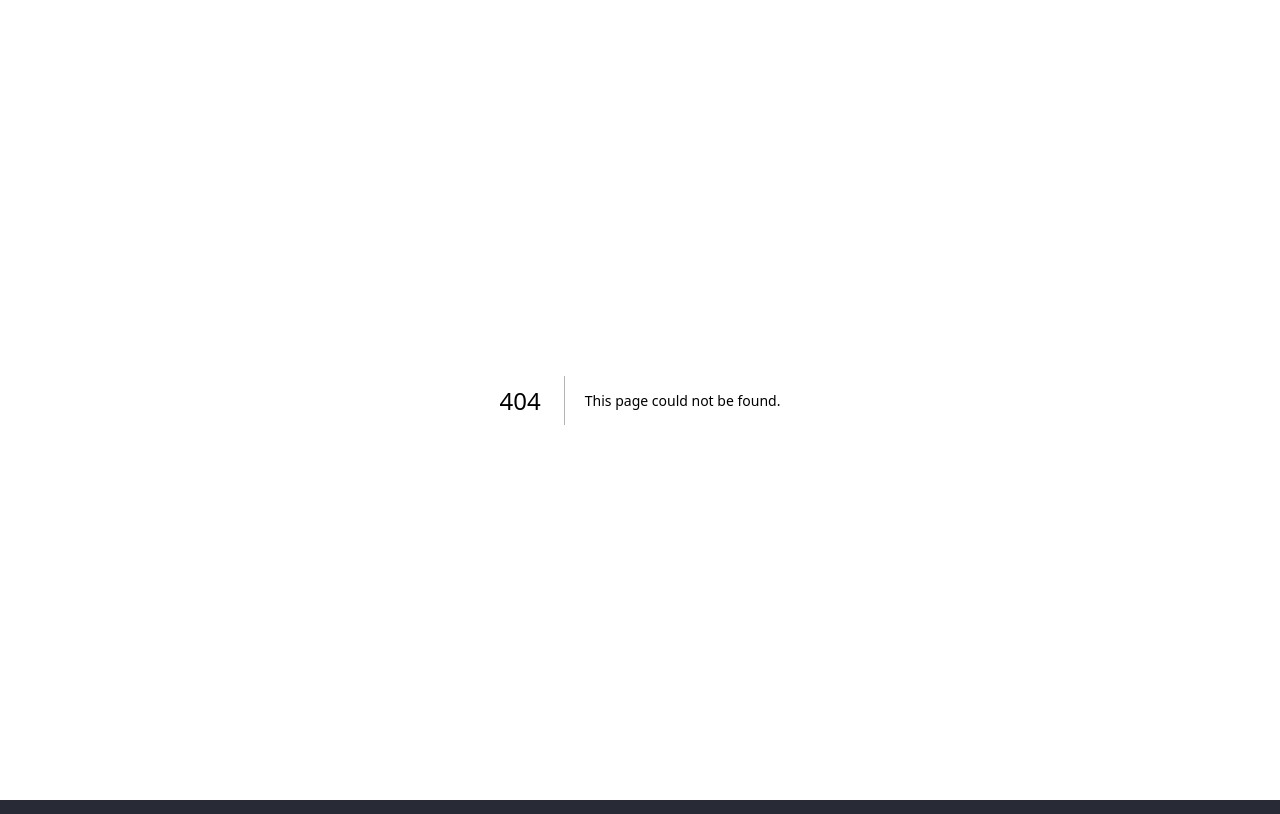
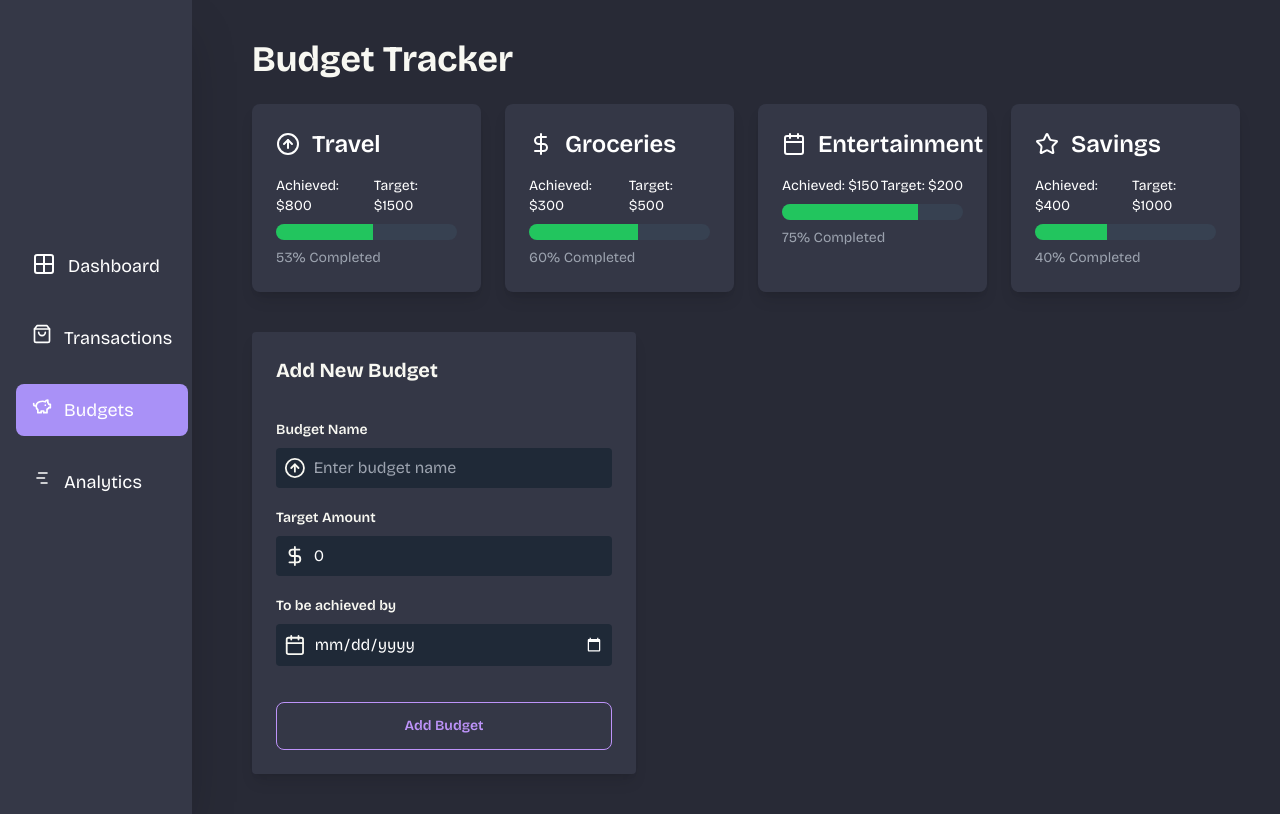
Before and after one commit to alvinbengeorge/expense-tracker, a Next.js app in the folder client/: page /dashboard/budgets in a window 1280 px wide. Before the commit this address had no page. Built offline with nearby package versions, Linux system fonts and the light colour scheme.

Commit message:
feat: add budgets

```diff
--- /dev/null
+++ b/client/app/dashboard/budgets/page.tsx
@@ -0,0 +1,101 @@
+"use client";
+import { useState } from "react";
+import { ArrowUpCircle, DollarSign, Calendar, Star } from "lucide-react";
+import { Progress } from "@radix-ui/react-progress";
+import Sidebar from "@/components/Sidebar";
+import BudgetForm from "@/components/BudgetForm";
+
+// Mock data for existing budgets
+const mockBudgets = [
+  {
+    id: 1,
+    name: "Travel",
+    target: 1500,
+    achieved: 800,
+    icon: <ArrowUpCircle />,
+  },
+  {
+    id: 2,
+    name: "Groceries",
+    target: 500,
+    achieved: 300,
+    icon: <DollarSign />,
+  },
+  {
+    id: 3,
+    name: "Entertainment",
+    target: 200,
+    achieved: 150,
+    icon: <Calendar />,
+  },
+  { id: 4, name: "Savings", target: 1000, achieved: 400, icon: <Star /> },
+];
+
+const BudgetPage = () => {
+  const [budgets, setBudgets] = useState(mockBudgets);
+  const [name, setName] = useState("");
+  const [target, setTarget] = useState<number>(0);
+  const [achieved, setAchieved] = useState<number>(0);
+
+  const handleSubmit = (e: React.FormEvent<HTMLFormElement>) => {
+    e.preventDefault();
+    const newBudget = {
+      id: budgets.length + 1,
+      name,
+      target,
+      achieved,
+      icon: <Star />, // Default icon, you can add an option to choose icons
+    };
+    setBudgets([...budgets, newBudget]);
+    setName("");
+    setTarget(0);
+    setAchieved(0);
+  };
+
+  return (
+    <div className="flex gap-5">
+      <Sidebar />
+      <div className="p-10 font-bricolage min-h-screen w-full">
+        <h1 className="text-4xl font-bold mb-6">Budget Tracker</h1>
+        <div className="grid grid-cols-1 md:grid-cols-2 lg:grid-cols-4 gap-6">
+          {budgets.map((budget) => (
+            <div
+              key={budget.id}
+              className="bg-[#343746] text-white p-6 rounded-lg shadow-lg flex flex-col gap-4"
+            >
+              <div className="flex items-center gap-3">
+                <div className="text-3xl">{budget.icon}</div>
+                <h2 className="text-2xl font-semibold">{budget.name}</h2>
+              </div>
+              <div className="flex flex-col gap-2">
+                <div className="flex justify-between text-sm">
+                  <span>Achieved: ${budget.achieved}</span>
+                  <span>Target: ${budget.target}</span>
+                </div>
+                <Progress
+                  value={(budget.achieved / budget.target) * 100}
+                  max={100}
+                  className="relative h-4 bg-gray-700 rounded-full overflow-hidden"
+                >
+                  <div
+                    className="absolute inset-0 bg-green-500"
+                    style={{
+                      width: `${(budget.achieved / budget.target) * 100}%`,
+                    }}
+                  />
+                </Progress>
+                <span className="text-sm text-gray-400">
+                  {Math.round((budget.achieved / budget.target) * 100)}%
+                  Completed
+                </span>
+              </div>
+            </div>
+          ))}
+        </div>
+        <BudgetForm />
+      </div>
+    </div>
+  );
+};
+
+export default BudgetPage;
--- /dev/null
+++ b/client/components/BudgetForm.tsx
@@ -0,0 +1,75 @@
+import { useState } from "react";
+import { ArrowUpCircle, DollarSign, Calendar, Star } from "lucide-react";
+
+const BudgetForm = ({}) => {
+  const [name, setName] = useState("");
+  const [target, setTarget] = useState<number>(0);
+  const [achieved, setAchieved] = useState<number>(0);
+  const [endDate, setEndDate] = useState("");
+
+  const handleSubmit = (e: React.FormEvent<HTMLFormElement>) => {
+    e.preventDefault();
+    const newBudget = { name, target, achieved, endDate, icon: <Star /> };
+    setName("");
+    setTarget(0);
+    setAchieved(0);
+    setEndDate("");
+  };
+
+  return (
+    <form
+      onSubmit={handleSubmit}
+      className="p-6 rounded bg-[#343746] shadow-lg flex flex-col gap-5 w-full md:w-[30vw] mt-10"
+    >
+      <h2 className="text-xl font-bold mb-4">Add New Budget</h2>
+      <div className="flex flex-col gap-5">
+        <label className="flex flex-col gap-2">
+          <span className="text-sm font-semibold">Budget Name</span>
+          <div className="flex items-center gap-2 bg-gray-800 p-2 rounded">
+            <ArrowUpCircle />
+            <input
+              type="text"
+              className="bg-transparent border-none text-white w-full"
+              placeholder="Enter budget name"
+              value={name}
+              onChange={(e) => setName(e.target.value)}
+            />
+          </div>
+        </label>
+        <label className="flex flex-col gap-2">
+          <span className="text-sm font-semibold">Target Amount</span>
+          <div className="flex items-center gap-2 bg-gray-800 p-2 rounded">
+            <DollarSign />
+            <input
+              type="number"
+              className="bg-transparent border-none text-white w-full"
+              placeholder="Enter target amount"
+              value={target}
+              onChange={(e) => setTarget(Number(e.target.value))}
+            />
+          </div>
+        </label>
+        <label className="flex flex-col gap-2">
+          <span className="text-sm font-semibold">To be achieved by</span>
+          <div className="flex items-center gap-2 bg-gray-800 p-2 rounded">
+            <Calendar />
+            <input
+              type="date"
+              className="bg-transparent border-none text-white w-full"
+              value={endDate}
+              onChange={(e) => setEndDate(e.target.value)}
+            />
+          </div>
+        </label>
+      </div>
+      <button
+        type="submit"
+        className="btn btn-outline btn-secondary transition mt-4 w-full"
+      >
+        Add Budget
+      </button>
+    </form>
+  );
+};
+
+export default BudgetForm;
--- /dev/null
+++ b/client/components/BudgetList.tsx
@@ -0,0 +1,129 @@
+// components/BudgetList.tsx
+import { useState } from "react";
+import { Bar } from "react-chartjs-2";
+import {
+  Chart as ChartJS,
+  CategoryScale,
+  LinearScale,
+  BarElement,
+  Title,
+  Tooltip,
+  Legend,
+} from "chart.js";
+import { DollarSign, Calendar } from "lucide-react";
+
+// Register the components used in charts
+ChartJS.register(
+  CategoryScale,
+  LinearScale,
+  BarElement,
+  Title,
+  Tooltip,
+  Legend
+);
+
+// Mock data for budgets
+const mockBudgets = [
+  {
+    id: "1",
+    name: "Groceries",
+    amount: 500,
+    spent: 150,
+    endDate: "2024-08-31",
+  },
+  {
+    id: "2",
+    name: "Entertainment",
+    amount: 300,
+    spent: 100,
+    endDate: "2024-09-30",
+  },
+  {
+    id: "3",
+    name: "Transportation",
+    amount: 200,
+    spent: 50,
+    endDate: "2024-10-15",
+  },
+  {
+    id: "4",
+    name: "Utilities",
+    amount: 400,
+    spent: 200,
+    endDate: "2024-11-01",
+  },
+  {
+    id: "5",
+    name: "Healthcare",
+    amount: 250,
+    spent: 75,
+    endDate: "2024-12-31",
+  },
+  { id: "6", name: "Savings", amount: 600, spent: 50, endDate: "2024-12-31" },
+];
+
+const BudgetList = () => {
+  const [budgets, setBudgets] = useState(mockBudgets);
+
+  const budgetLabels = budgets.map((b) => b.name);
+  const budgetProgress = budgets.map((b) => (b.spent / b.amount) * 100);
+
+  const progressData = {
+    labels: budgetLabels,
+    datasets: [
+      {
+        label: "Budget Progress",
+        data: budgetProgress,
+        backgroundColor: "#36A2EB",
+        borderColor: "#36A2EB",
+        borderWidth: 1,
+      },
+    ],
+  };
+
+  return (
+    <div className="p-6 rounded-lg shadow-md bg-white">
+      <h2 className="text-xl font-semibold mb-4 flex items-center gap-2">
+        <DollarSign /> Budget List
+      </h2>
+      <ul className="space-y-4">
+        {budgets.map((budget) => (
+          <li
+            key={budget.id}
+            className="flex flex-col sm:flex-row items-center justify-between p-4 border rounded-lg shadow-sm bg-gray-50"
+          >
+            <div className="flex items-center gap-2">
+              <DollarSign />
+              <span className="font-semibold">{budget.name}</span>
+            </div>
+            <span className="font-semibold">${budget.amount}</span>
+            <span className="text-gray-600">Spent: ${budget.spent}</span>
+            <div className="w-full sm:w-1/3 h-24 mt-4 sm:mt-0">
+              <Bar
+                data={progressData}
+                options={{
+                  responsive: true,
+                  maintainAspectRatio: false,
+                  scales: {
+                    x: {
+                      display: false,
+                    },
+                    y: {
+                      beginAtZero: true,
+                      max: 100,
+                      ticks: {
+                        callback: (value) => `${value}%`,
+                      },
+                    },
+                  },
+                }}
+              />
+            </div>
+          </li>
+        ))}
+      </ul>
+    </div>
+  );
+};
+
+export default BudgetList;
--- a/client/package.json
+++ b/client/package.json
@@ -9,6 +9,7 @@
     "lint": "next lint"
   },
   "dependencies": {
+    "@radix-ui/react-progress": "^1.1.0",
     "axios": "^1.7.2",
     "chart.js": "^4.4.3",
     "lucide-react": "^0.416.0",
```
Also changed, not shown: 1 other file (tests, documents, lock files or other folders).
